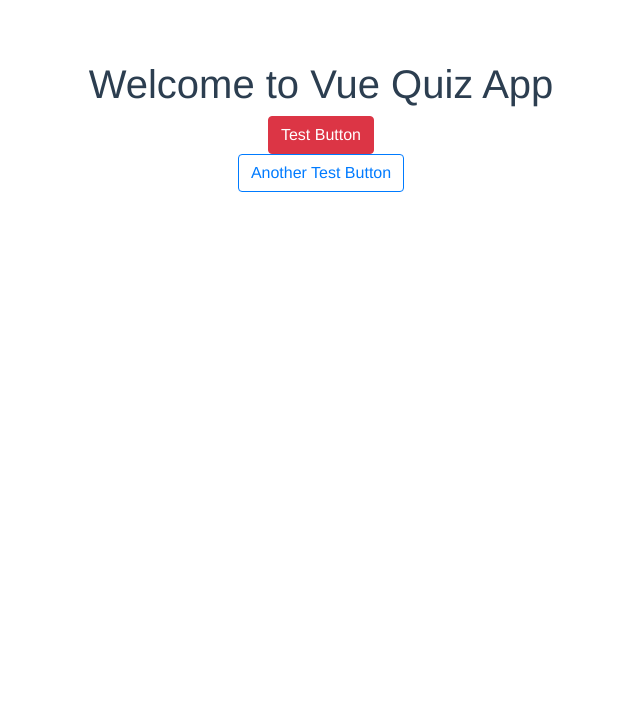
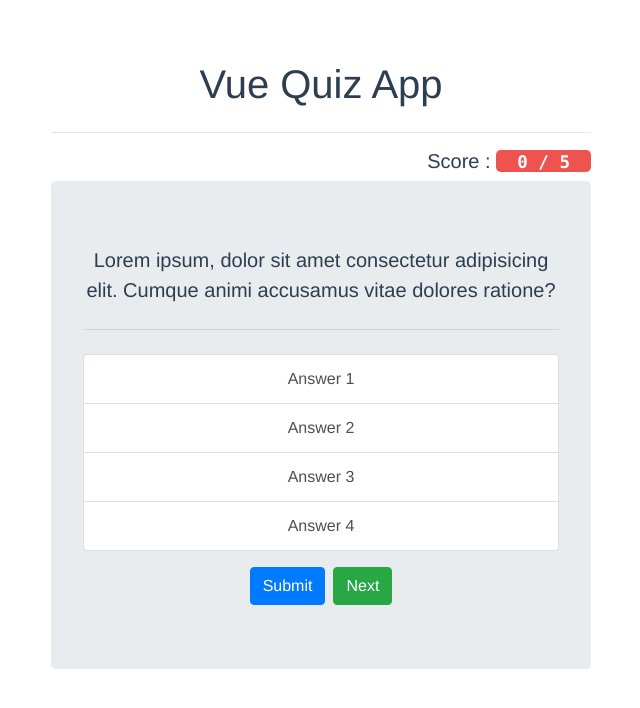
Before and after one commit to iam-raihan/vue-quiz-app, a Vue app: page / in a window 1280 px wide. Shown: the top 708 px of the page, without its empty margins (319-959 px from the left). Built offline with nearby package versions, Linux system fonts and the light colour scheme; what cxlt-vue2-toastr would draw is missing.

Commit message:
QuizBox + ScoreBox component added

```diff
--- a/src/App.vue
+++ b/src/App.vue
@@ -1,16 +1,28 @@
 <template>
-  <div id="app">
-    <HelloWorld msg="Welcome to Vue Quiz App" />
+  <div id="app" class="container">
+    <h1>Vue Quiz App</h1>
+    <b-row>
+      <b-col lg="6" md="8" offset-lg="3" offset-md="2" class="text-right">
+        <ScoreBox />
+      </b-col>
+    </b-row>
+    <b-row>
+      <b-col lg="6" md="8" offset-lg="3" offset-md="2">
+        <QuizBox />
+      </b-col>
+    </b-row>
   </div>
 </template>
 
 <script>
-import HelloWorld from "@/components/HelloWorld.vue";
+import QuizBox from "./components/QuizBox";
+import ScoreBox from "./components/ScoreBox";
 
 export default {
   name: "app",
   components: {
-    HelloWorld
+    QuizBox,
+    ScoreBox
   }
 };
 </script>
--- a/src/components/HelloWorld.vue
+++ /dev/null
@@ -1,28 +0,0 @@
-<template>
-  <div class="hello">
-    <h1>{{ msg }}</h1>
-    <button @click="clicked" class="btn btn-danger">Test Button</button>
-    <br />
-    <b-button variant="outline-primary">Another Test Button</b-button>
-  </div>
-</template>
-
-<script>
-export default {
-  name: "HelloWorld",
-  props: {
-    msg: String
-  },
-  methods: {
-    clicked() {
-      console.log("clicked");
-      this.$toast.error({
-        message: "Wrong Answer!"
-      });
-      this.$toast.success({
-        message: "Correct Answer!"
-      });
-    }
-  }
-};
-</script>
--- /dev/null
+++ b/src/components/QuizBox.vue
@@ -0,0 +1,32 @@
+<template>
+  <div>
+    <b-jumbotron>
+      <template slot="lead">
+        Lorem ipsum, dolor sit amet consectetur adipisicing elit. Cumque animi
+        accusamus vitae dolores ratione?
+      </template>
+      <hr class="my-4" />
+      <b-list-group>
+        <b-list-group-item button>Answer 1</b-list-group-item>
+        <b-list-group-item button>Answer 2</b-list-group-item>
+        <b-list-group-item button>Answer 3</b-list-group-item>
+        <b-list-group-item button>Answer 4</b-list-group-item>
+      </b-list-group>
+
+      <div class="mt-3"></div>
+
+      <b-button variant="primary">Submit</b-button>
+      <b-button variant="success" class="ml-2">Next</b-button>
+    </b-jumbotron>
+  </div>
+</template>
+
+<script>
+export default {};
+</script>
+
+<style scoped>
+.answer-btn:hover {
+  background-color: #b3e5fc;
+}
+</style>
--- /dev/null
+++ b/src/components/ScoreBox.vue
@@ -0,0 +1,23 @@
+<template>
+  <div>
+    <hr />
+    <h5>
+      Score :
+      <span class="rounded-lg score-box">
+        <code class="text-white">
+          <b>&nbsp; 0 / 5 &nbsp;</b>
+        </code>
+      </span>
+    </h5>
+  </div>
+</template>
+
+<script>
+export default {};
+</script>
+
+<style scoped>
+.score-box {
+  background-color: #ef5350;
+}
+</style>
```
